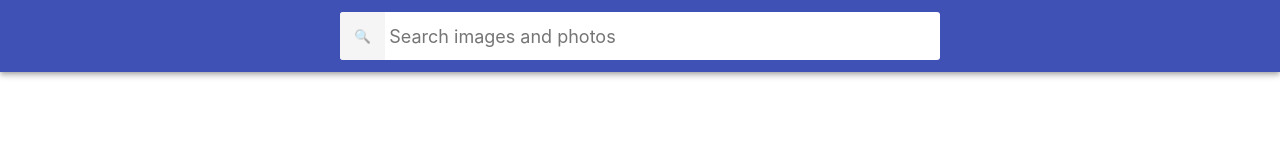
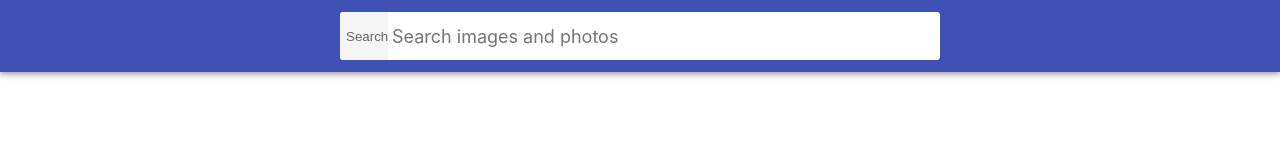
Before and after one commit to userzahar/goit-react-hw-03-image-finder, a React (Create React App) app: page / in a window 1280 px wide. Shown: the top 160 px of the page. Built offline with nearby package versions, Linux system fonts and the light colour scheme.

Commit message:
add LoaderStyled

```diff
--- a/src/components/Loader/Loader.js
+++ b/src/components/Loader/Loader.js
@@ -1,19 +1,18 @@
-import { ThreeDots } from  'react-loader-spinner';
+import { Triangle } from 'react-loader-spinner';
 import { Div } from './Loader.styled';
 
 export function Loader() {
   return (
     <Div>
-            <ThreeDots
+      <Triangle
         height="80"
         width="80"
-                radius="9"
-                color="#3f51b5"
-                ariaLabel="three-dots-loading"
+        color="#4fa94d"
+        ariaLabel="triangle-loading"
         wrapperStyle={{}}
         wrapperClassName=""
         visible={true}
       />
     </Div>
   );
-};
+}
--- a/src/components/Searchbar/Searchbar.js
+++ b/src/components/Searchbar/Searchbar.js
@@ -1,11 +1,12 @@
 import PropTypes from 'prop-types';
-import {Header, Form, Input, Label, Button} from './Searchbar.styled';
+import { Header, Form, Input, Label, Button } from './Searchbar.styled';
 
-export function Searchbar({search, onChange, onSubmit}) {
+export function Searchbar({ search, onChange, onSubmit }) {
   return (
     <Header>
       <Form onSubmit={onSubmit}>
-                <Button type="submit">🔍
+        <Button type="submit">
+          Search
           <Label>Search</Label>
         </Button>
 
@@ -20,7 +21,7 @@ export function Searchbar({search, onChange, onSubmit}) {
       </Form>
     </Header>
   );
-};
+}
 
 Searchbar.propTypes = {
   search: PropTypes.string,
```
Lines whose indentation alone changed are shown as unchanged.
